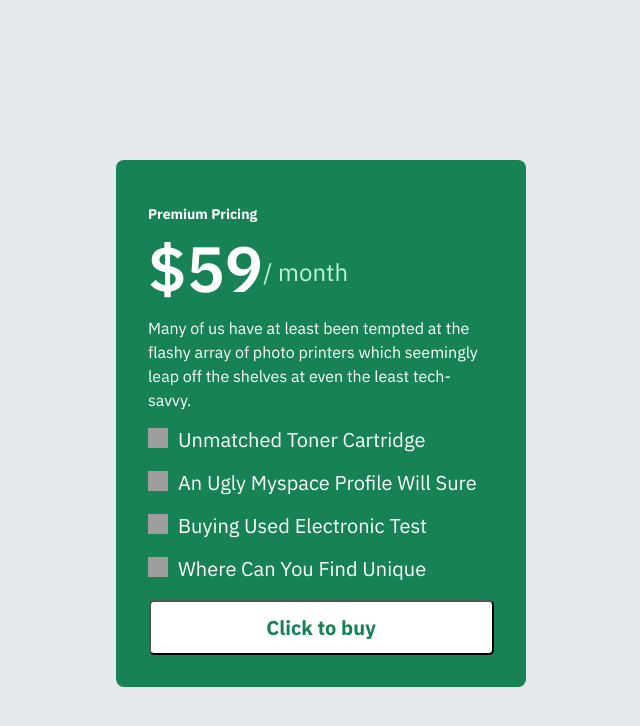
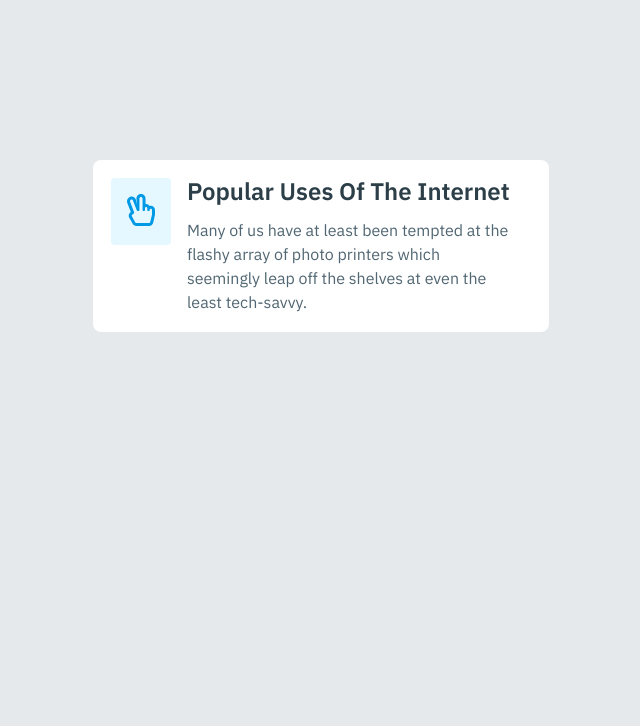
Before and after one commit to Stiglittz/primer-proyecto, a React (Create React App) app: page / in a window 1280 px wide. Shown: the top 726 px of the page, without its empty margins (319-959 px from the left). Built offline with nearby package versions, Linux system fonts and the light colour scheme; grey boxes are pictures that could not be loaded.

Commit message:
card component branch ej2

```diff
--- a/src/App.js
+++ b/src/App.js
@@ -1,12 +1,10 @@
-import Price from 'components/price/Price'
 import './App.css'
-import Card from './components/card/Card'
-
+import Card from 'components/card/Card'
 
 function App() {
   return (
     <section className="container">
-      <Price />
+      <Card />
     </section>
   );
 }
--- a/src/components/card/Card.css
+++ b/src/components/card/Card.css
@@ -1,4 +1,4 @@
-.card {
+.card-container {
   background-color: white;
   border-radius: 8px;
   padding: 16px;
@@ -8,30 +8,35 @@
   border: 2px solid white;
 }
 
-.card:hover {
+.card-container:hover {
   border: 2px solid #80D4FF;
 }
 
-.card-icon {
-  display: flex;
+.icon-background {
   background-color: #E5F7FF;
   padding: 16px;
-  margin-right: 16px;
   border-radius: 4px;
+
 }
 
-.card-tile {
-  color: #2C3F49;
+.title-description {
+  margin-left: 16px;
+  margin-right: 16px;
+}
+
+.title-description h2 {
   font-size: 24px;
   font-weight: 600;
+  color: #2C3F49;
   margin-top: 0;
   margin-bottom: 12px;
+
 }
 
-.card-text {
+.title-description p {
+  font-size: 16px;
+  font-weight: 400;
+  line-height: 1.5;
   color: #506672;
-  font-weight: 400;
-  font-size: 16px;
   margin: 0;
-  line-height: 1.5;
 }
--- a/src/components/card/Card.js
+++ b/src/components/card/Card.js
@@ -1,18 +1,19 @@
-import icon from '../../images/card-icon.svg'
+import React from 'react';
+import icon from '../../images/icon.svg'
 import './Card.css'
 
 function Card(props) {
   return (
-    <div className="card">
-      <div className="card-icon">
+    <div className="card-container">
+      <div className="icon-background">
         <img src={icon} alt=""/>
       </div>
-      <div className="card-description">
-        <h1 className="card-tile">{props.title}</h1>
-        <p className="card-text">{props.text}</p>
+      <div className="title-description">
+        <h2>Popular Uses Of The Internet</h2>
+        <p>Many of us have at least been tempted at the flashy array of photo printers which seemingly leap off the shelves at even the least tech-savvy. </p>
       </div>
     </div>
   );
-}
+};
 
-export default Card
+export default Card;
--- a/src/components/price/Price.css
+++ /dev/null
@@ -1,83 +0,0 @@
-.containerPrice {
-  background-color: #178255;
-  border-radius: 8px;
-  max-width: 410px;
-  padding: 32px;
-}
-
-.titlePrice {
-  font-size: 14px;
-  font-weight: 700;
-  color: white;
-
-}
-
-.numberContain {
-  display: flex;
-}
-
-.number {
-  font-size: 64px;
-  font-weight: 600;
-  line-height: 1.0;
-  color: white;
-  margin: 0;
-}
-
-.month {
-  font-size: 24px;
-  font-weight: 400;
-  line-height: 1.0;
-  color: #BEF4DE;
-  margin-bottom: 0;
-}
-
-.descriptionPackage {
-  font-size: 16px;
-  font-weight: 400;
-  line-height: 1.5;
-  color: white;
-}
-
-
-
-.checkBenefic {
-  font-size: 20px;
-  font-weight: 400;
-  color: white;
-  display: flex;
-  margin-bottom: 20px;
-}
-
-.checkBenefic img {
-  width: 20px;
-  height: 20px;
-  margin-right: 10px;
-}
-
-.checkBenefic p {
-  margin: 0;
-}
-
-.click {
-
-  display:flex;
-  justify-content: center;
-
-}
-
-.click button {
-  width: 345px;
-  height: 55px;
-  font-size: 20px;
-  font-weight: 700;
-  background-color: white;
-  color: #178255;
-  border-radius: 5px;
-}
-
-.click button:hover {
-  background-color: #0C452E;
-  color: white;
-  border-color: #0C452E;
-}
--- a/src/components/price/Price.js
+++ /dev/null
@@ -1,43 +0,0 @@
-import check from '../../images/check.svg'
-import './Price.css'
-
-function Price() {
-  return(
-    <div className="containerPrice">
-      <div className="titlePrice">
-        <p>Premium Pricing</p>
-        <div className="numberContain">
-          <p className="number">$59</p>
-          <p className="month">/ month</p>
-        </div>
-      </div>
-      <div className="descriptionPackage">
-        <p>Many of us have at least been tempted at the flashy array of photo printers which seemingly leap
-          off the shelves at even the least tech-savvy. </p>
-      </div>
-      <div className="beneficContainer">
-        <div className="checkBenefic">
-          <img src={check} alt=""/>
-          <p>Unmatched Toner Cartridge</p>
-        </div>
-        <div className="checkBenefic">
-          <img src={check} alt=""/>
-          <p>An Ugly Myspace Profile Will Sure</p>
-        </div>
-        <div className="checkBenefic">
-          <img src={check} alt=""/>
-          <p>Buying Used Electronic Test</p>
-        </div>
-        <div className="checkBenefic">
-          <img src={check} alt=""/>
-          <p>Where Can You Find Unique</p>
-        </div>
-      </div>
-      <div className="click">
-        <button>Click to buy</button>
-      </div>
-    </div>
-  );
-}
-
-export default Price
```
Also changed, not shown: src/components/button/Button.css (deleted, +0 -14 lines), src/components/button/Button.js (deleted, +0 -15 lines), src/components/title/Title.css (deleted, +0 -8 lines), src/components/title/Title.js (deleted, +0 -15 lines), src/images/icon.svg (renamed from src/images/card-icon.svg).
